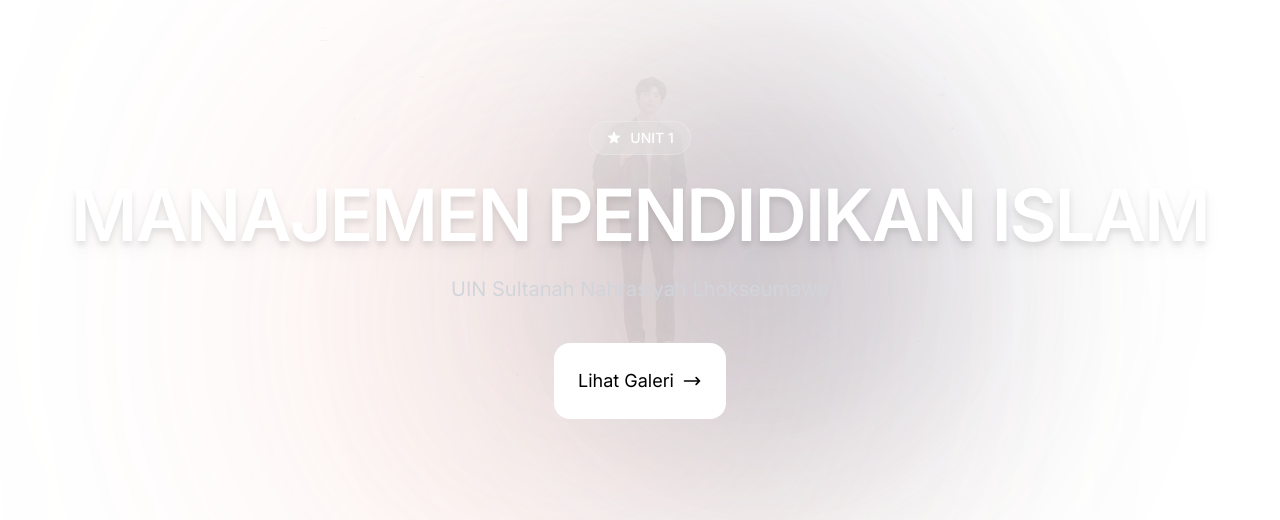
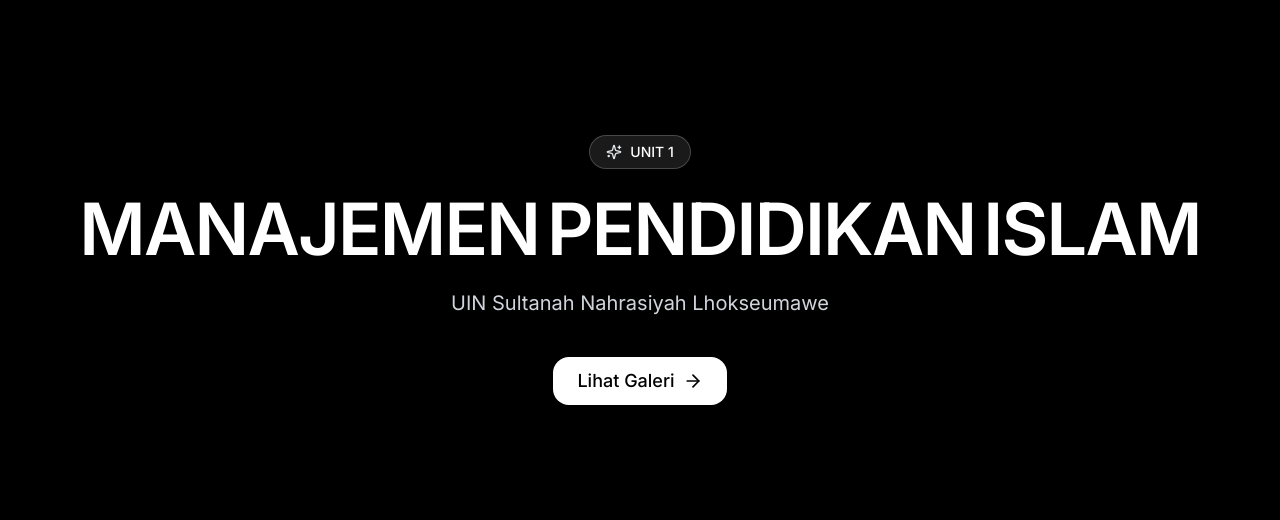
Before and after one commit to tans22-claude/MPI-Unit-1, a React (Vite) app: page / in a window 1280 px wide. Shown: the part 130-650 px from the top of the page. Built offline with nearby package versions, Linux system fonts and the light colour scheme.

Commit message:
feat: shader hero with MeshGradient + bg-white on all sections

```diff
--- a/src/App.jsx
+++ b/src/App.jsx
@@ -73,7 +73,7 @@
       <Navbar />
 
       {/* Main flow */}
-      <main className="relative z-10 bg-white/95">
+      <main className="relative z-10">
         <Hero />
         <Story />
         <Gallery />
--- a/src/components/sections/ClassOf2024.jsx
+++ b/src/components/sections/ClassOf2024.jsx
@@ -57,7 +57,7 @@
     <section
       id="class-of-2024"
       ref={root}
-      className="relative z-10 w-full py-32 sm:py-40"
+      className="relative z-10 w-full py-32 sm:py-40 bg-white"
     >
       <div
         ref={root}
--- a/src/components/sections/ClosingMemory.jsx
+++ b/src/components/sections/ClosingMemory.jsx
@@ -42,7 +42,7 @@
     <section
       id="closing"
       ref={root}
-      className="relative z-10 w-full py-40 sm:py-56"
+      className="relative z-10 w-full py-40 sm:py-56 bg-white"
     >
       <div className="px-5 max-w-6xl mx-auto">
         {/* Split layout */}
--- a/src/components/sections/Duka.jsx
+++ b/src/components/sections/Duka.jsx
@@ -49,7 +49,7 @@
     <section
       id="duka"
       ref={root}
-      className="relative z-10 w-full py-32 sm:py-40"
+      className="relative z-10 w-full py-32 sm:py-40 bg-white"
     >
 
 
--- a/src/components/sections/Gallery.jsx
+++ b/src/components/sections/Gallery.jsx
@@ -99,7 +99,7 @@
     <section
       id="gallery"
       ref={root}
-      className="relative z-10 w-full py-24 sm:py-32"
+      className="relative z-10 w-full py-24 sm:py-32 bg-white"
     >
       <div className="content-wide px-5 sm:px-8">
         <div className="mb-8">
--- a/src/components/sections/Hero.jsx
+++ b/src/components/sections/Hero.jsx
@@ -1,74 +1,5 @@
-import { useEffect, useRef } from 'react';
-import gsap from 'gsap';
+import { ShaderHero } from '../ui/shader-hero';
 
 export default function Hero() {
-  const root = useRef(null);
-
-  useEffect(() => {
-    const el = root.current;
-    if (!el) return;
-
-    const ctx = gsap.context(() => {
-      gsap.fromTo('[data-hero-badge]', { opacity: 0, y: -20 }, { opacity: 1, y: 0, duration: 0.8, delay: 0.3 });
-      gsap.fromTo('[data-hero-title]', { opacity: 0, y: 30 }, { opacity: 1, y: 0, duration: 1, delay: 0.5 });
-      gsap.fromTo('[data-hero-sub]', { opacity: 0, y: 20 }, { opacity: 1, y: 0, duration: 0.8, delay: 1.2 });
-      gsap.fromTo('[data-hero-btn]', { opacity: 0 }, { opacity: 1, duration: 0.8, delay: 1.8 });
-    }, el);
-
-    return () => ctx.revert();
-  }, []);
-
-  return (
-    <div ref={root} className="min-h-screen relative overflow-hidden w-full">
-      {/* Gradient blobs */}
-      <div className="absolute inset-0">
-        <div className="absolute top-1/4 left-1/4 w-[500px] h-[500px] rounded-full bg-[#E07A5F]/20 blur-[150px]" />
-        <div className="absolute bottom-1/4 right-1/4 w-[400px] h-[400px] rounded-full bg-[#3D405B]/30 blur-[120px]" />
-        <div className="absolute top-1/2 left-1/2 -translate-x-1/2 -translate-y-1/2 w-[600px] h-[600px] rounded-full bg-white/5 blur-[100px]" />
-      </div>
-
-      {/* Grid */}
-      <div
-        className="absolute inset-0 [background-image:linear-gradient(to_right,rgba(255,255,255,0.03)_1px,transparent_1px),linear-gradient(to_bottom,rgba(255,255,255,0.03)_1px,transparent_1px)] [background-size:64px_64px] opacity-30"
-        aria-hidden="true"
-      />
-
-      <div className="relative z-10 flex flex-col items-center justify-center text-center min-h-screen px-4">
-        <div
-          data-hero-badge
-          className="mb-6 px-4 py-1.5 rounded-full bg-white/10 text-white text-sm font-medium flex items-center gap-2 backdrop-blur-lg border border-white/20 opacity-0"
-        >
-          <svg className="w-4 h-4" fill="currentColor" viewBox="0 0 20 20">
-            <path d="M9.049 2.927c.3-.921 1.603-.921 1.902 0l1.07 3.292a1 1 0 00.95.69h3.462c.969 0 1.371 1.24.588 1.81l-2.8 2.034a1 1 0 00-.364 1.118l1.07 3.292c.3.921-.755 1.688-1.54 1.118l-2.8-2.034a1 1 0 00-1.175 0l-2.8 2.034c-.784.57-1.838-.197-1.539-1.118l1.07-3.292a1 1 0 00-.364-1.118L2.98 8.72c-.783-.57-.38-1.81.588-1.81h3.461a1 1 0 00.951-.69l1.07-3.292z" />
-          </svg>
-          UNIT 1
-        </div>
-
-        <h1
-          data-hero-title
-          className="text-5xl md:text-7xl font-extrabold tracking-tight text-white drop-shadow-lg opacity-0"
-        >
-          MANAJEMEN PENDIDIKAN ISLAM
-        </h1>
-
-        <p
-          data-hero-sub
-          className="mt-6 max-w-2xl text-lg md:text-xl text-gray-300 opacity-0"
-        >
-          UIN Sultanah Nahrasiyah Lhokseumawe
-        </p>
-
-        <button
-          data-hero-btn
-          onClick={() => document.getElementById('gallery')?.scrollIntoView({ behavior: 'smooth' })}
-          className="mt-10 rounded-2xl px-6 py-6 text-lg bg-white text-black hover:bg-gray-200 flex items-center gap-2 opacity-0"
-        >
-          Lihat Galeri
-          <svg className="w-5 h-5" fill="none" stroke="currentColor" viewBox="0 0 24 24">
-            <path strokeLinecap="round" strokeLinejoin="round" strokeWidth={2} d="M17 8l4 4m0 0l-4 4m4-4H3" />
-          </svg>
-        </button>
-      </div>
-    </div>
-  );
+  return <ShaderHero />;
 }
--- a/src/components/sections/Members.jsx
+++ b/src/components/sections/Members.jsx
@@ -43,7 +43,7 @@
     <section
       id="members"
       ref={root}
-      className="relative z-10 w-full py-32 sm:py-40"
+      className="relative z-10 w-full py-32 sm:py-40 bg-white"
     >
 
 
--- a/src/components/sections/Story.jsx
+++ b/src/components/sections/Story.jsx
@@ -42,7 +42,7 @@
     <section
       id="story"
       ref={root}
-      className="relative z-10 w-full py-32 sm:py-40"
+      className="relative z-10 w-full py-32 sm:py-40 bg-white"
     >
       <div
         ref={root}
--- a/src/components/sections/Suka.jsx
+++ b/src/components/sections/Suka.jsx
@@ -46,7 +46,7 @@
   return (
     <section
       id="suka-duka"
-      className="relative z-10 w-full py-32 sm:py-40"
+      className="relative z-10 w-full py-32 sm:py-40 bg-white"
     >
       <div
         ref={root}
--- a/src/components/ui/shader-hero.tsx
+++ b/src/components/ui/shader-hero.tsx
@@ -3,6 +3,7 @@
 import { useEffect, useRef, useState } from "react"
 import { motion } from "framer-motion"
 import { Button } from "@/components/ui/button"
+import { MeshGradient } from "@paper-design/shaders-react"
 import { ArrowRight, Sparkles } from "lucide-react"
 
 const letterAnimation = {
@@ -19,20 +20,60 @@
 
 export const ShaderHero = () => {
   const title = "MANAJEMEN PENDIDIKAN ISLAM"
+  const containerRef = useRef<HTMLDivElement>(null)
+  const [isActive, setIsActive] = useState(false)
+
+  useEffect(() => {
+    const handleMouseEnter = () => setIsActive(true)
+    const handleMouseLeave = () => setIsActive(false)
+
+    const container = containerRef.current
+    if (container) {
+      container.addEventListener("mouseenter", handleMouseEnter)
+      container.addEventListener("mouseleave", handleMouseLeave)
+    }
+    return () => {
+      if (container) {
+        container.removeEventListener("mouseenter", handleMouseEnter)
+        container.removeEventListener("mouseleave", handleMouseLeave)
+      }
+    }
+  }, [])
 
   return (
-    <div className="min-h-screen relative overflow-hidden w-full bg-black">
-      {/* Animated gradient blobs */}
-      <div className="absolute inset-0">
-        <div className="absolute top-1/4 left-1/4 w-[500px] h-[500px] rounded-full bg-[#E07A5F]/20 blur-[150px] animate-pulse" />
-        <div className="absolute bottom-1/4 right-1/4 w-[400px] h-[400px] rounded-full bg-[#3D405B]/30 blur-[120px] animate-pulse" style={{ animationDelay: '1s' }} />
-        <div className="absolute top-1/2 left-1/2 -translate-x-1/2 -translate-y-1/2 w-[600px] h-[600px] rounded-full bg-white/5 blur-[100px]" />
-      </div>
+    <div
+      ref={containerRef}
+      className="min-h-screen bg-black relative overflow-hidden w-full"
+    >
+      <svg className="absolute inset-0 w-0 h-0">
+        <defs>
+          <filter id="glass-effect" x="-50%" y="-50%" width="200%" height="200%">
+            <feTurbulence baseFrequency="0.004" numOctaves="1" result="noise" />
+            <feDisplacementMap in="SourceGraphic" in2="noise" scale="0.25" />
+            <feColorMatrix
+              type="matrix"
+              values="1 0 0 0 0
+                      0 1 0 0 0
+                      0 0 1 0 0
+                      0 0 0 0.9 0"
+              result="tint"
+            />
+          </filter>
+        </defs>
+      </svg>
 
-      {/* Subtle grid */}
-      <div
-        className="absolute inset-0 [background-image:linear-gradient(to_right,rgba(255,255,255,0.03)_1px,transparent_1px),linear-gradient(to_bottom,rgba(255,255,255,0.03)_1px,transparent_1px)] [background-size:64px_64px] opacity-30"
-        aria-hidden="true"
+      <MeshGradient
+        className="absolute inset-0 w-full h-full"
+        colors={["#000000", "#1a1a1a", "#2e2e2e", "#ffffff"]}
+        speed={0.25}
+        backgroundColor="#000000"
+      />
+      <MeshGradient
+        className="absolute inset-0 w-full h-full opacity-40"
+        colors={["#000000", "#ffffff", "#2e2e2e"]}
+        speed={0.15}
+        wireframe="true"
+        backgroundColor="transparent"
       />
 
       <div className="relative z-10 flex flex-col items-center justify-center text-center min-h-screen px-4">
```
